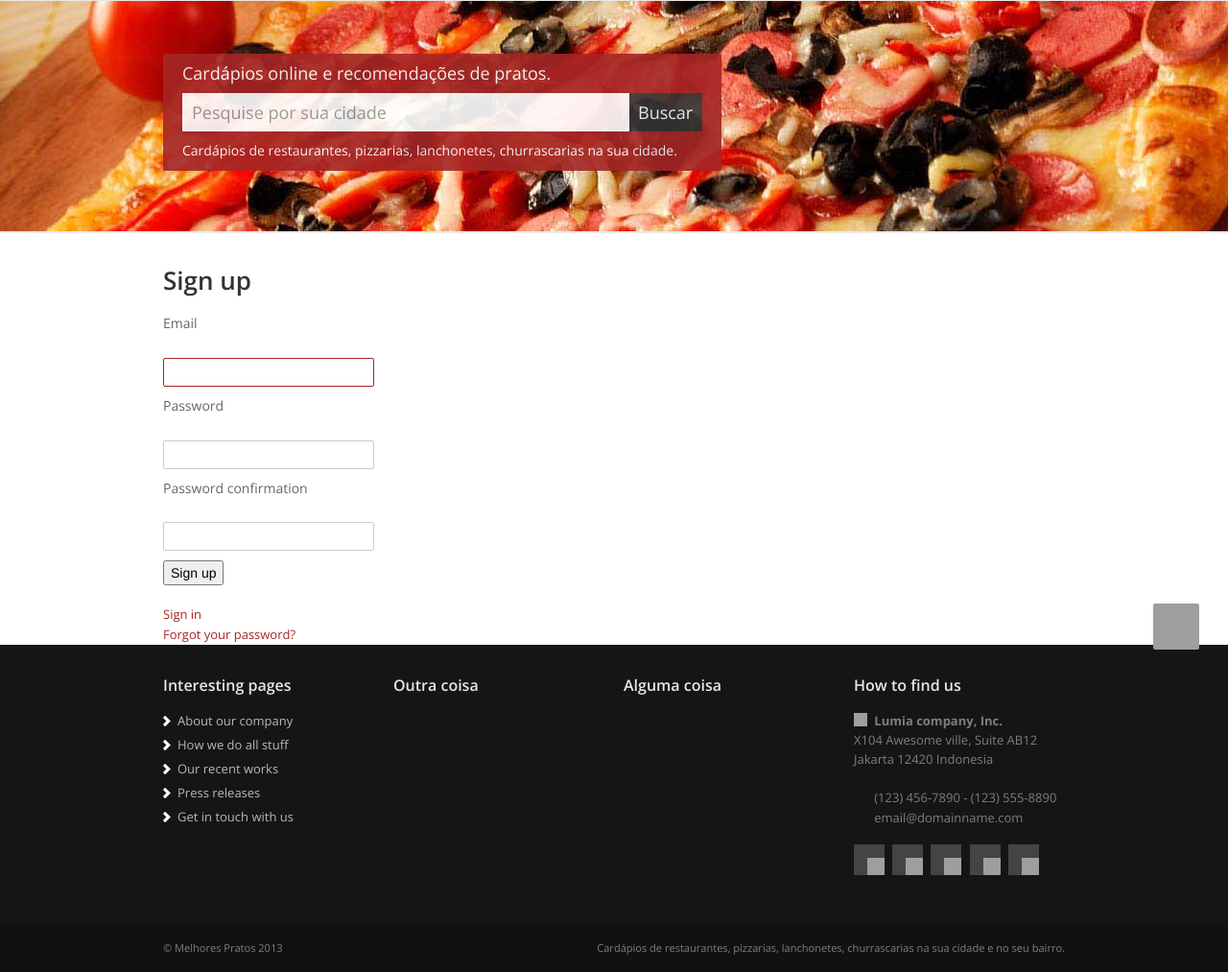
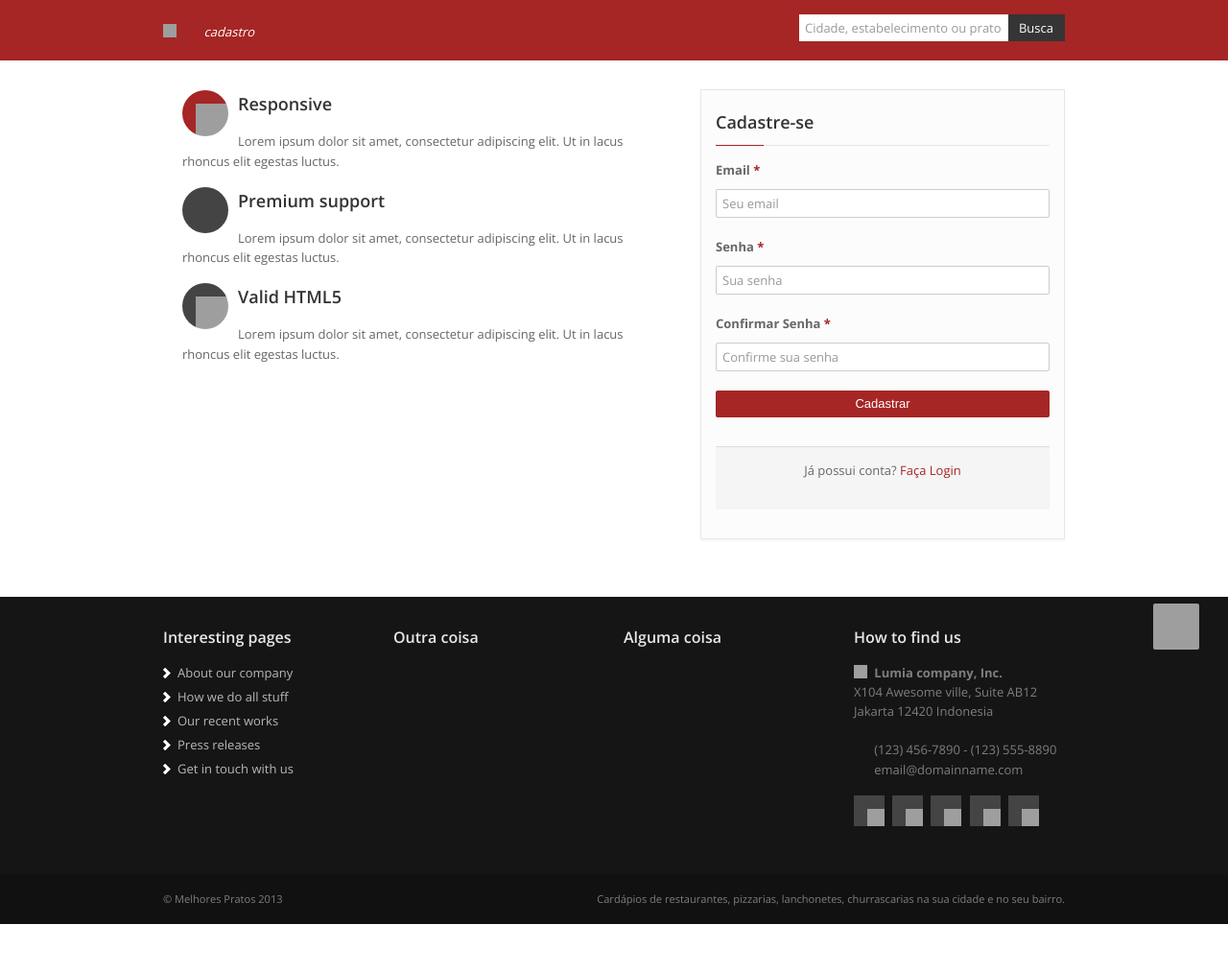
Before and after one commit to dfmedeiros/melhores_pratos, a Rails app: page /users/sign_up in a window 1280 px wide. Shown: the part 95-1108 px from the top of the page at 96% size. After the commit the page ends 1058 px from the top, so only its background shows below. Run offline with Rails 7, Linux system fonts and the light colour scheme; some libraries are stand-ins or nearby versions; some web fonts are replaced; grey boxes are pictures that could not be loaded.

Commit message:
adding new sign up page

```diff
--- /dev/null
+++ b/app/views/layouts/_breadcrumbs.html.haml
@@ -0,0 +1,16 @@
+%section#subintro
+  .container
+    .row
+      .span8
+        %ul.breadcrumb
+          %li
+            = link_to root_path do
+              %i.icon-home
+            %i.icon-angle-right
+          %li.active
+            cadastro
+      .span4
+        .search
+          = form_tag "#", method: :get, class: "input-append" do
+            = text_field_tag :query, params[:query], placeholder: "Cidade, estabelecimento ou prato", class: "search-form"
+            = button_tag "Busca", class: "btn btn-dark"
--- a/app/views/layouts/application.html.haml
+++ b/app/views/layouts/application.html.haml
@@ -7,7 +7,10 @@
   %body
     .wrapper
       = render "layouts/header"
-      = render "layouts/banner"
+      - if controller.action_name == "home"
+        = render "layouts/banner"
+      - else
+        = render "layouts/breadcrumbs"
 
       %section.maincontent
         .container
--- a/app/views/users/registrations/new.html.haml
+++ b/app/views/users/registrations/new.html.haml
@@ -1,17 +1,51 @@
-%h2 Sign up
-= form_for resource, as: resource_name, url: registration_path(resource_name) do |f|
-  = devise_error_messages!
-  %div
-    = f.label :email
-    %br/
-    = f.email_field :email, autofocus: true
-  %div
-    = f.label :password
-    %br/
-    = f.password_field :password
-  %div
-    = f.label :password_confirmation
-    %br/
-    = f.password_field :password_confirmation
-  %div= f.submit "Sign up"
-= render "users/shared/links"
+.row
+  .span7
+    .span6.features
+      %a{href: "#"}
+        %i.icon-circled.icon-48.icon-magic.left.active.icon
+      %h4 Responsive
+      %p
+        Lorem ipsum dolor sit amet, consectetur adipiscing elit. Ut in lacus rhoncus elit egestas luctus.
+    .span6.features
+      %a{href: "#"}
+        %i.icon-circled.icon-48.icon-briefcase.left.icon
+      %h4 Premium support
+      %p
+        Lorem ipsum dolor sit amet, consectetur adipiscing elit. Ut in lacus rhoncus elit egestas luctus.
+    .span6.features
+      %a{href: "#"}
+        %i.icon-circled.icon-48.icon-cogs.left.icon
+      %h4 Valid HTML5
+      %p
+        Lorem ipsum dolor sit amet, consectetur adipiscing elit. Ut in lacus rhoncus elit egestas luctus.
+  .span5
+    %aside
+      .widget
+        %h4.rheading
+          Cadastre-se
+          %span
+        = form_for resource, as: resource_name, url: registration_path(resource_name), html: { class: "contact-form sign-form"} do |f|
+          = devise_error_messages!
+          .row-fluid
+            .span12
+              = f.label :email do
+                Email
+                %span *
+              = f.text_field :email, placeholder: "Seu email", class: "input-block-level"
+          .row-fluid
+            .span12
+              = f.label :password do
+                Senha
+                %span *
+              = f.password_field :password, placeholder: "Sua senha", class: "input-block-level"
+          .row-fluid
+            .span12
+              = f.label :password_confirmation do
+                Confirmar Senha
+                %span *
+              = f.password_field :password_confirmation, placeholder: "Confirme sua senha", class: "input-block-level"
+              = f.button "Cadastrar", class: "btn btn-theme btn-block"
+        .modal-footer
+          %p
+            Já possui conta?
+            = link_to "Faça Login", new_user_session_path
```
